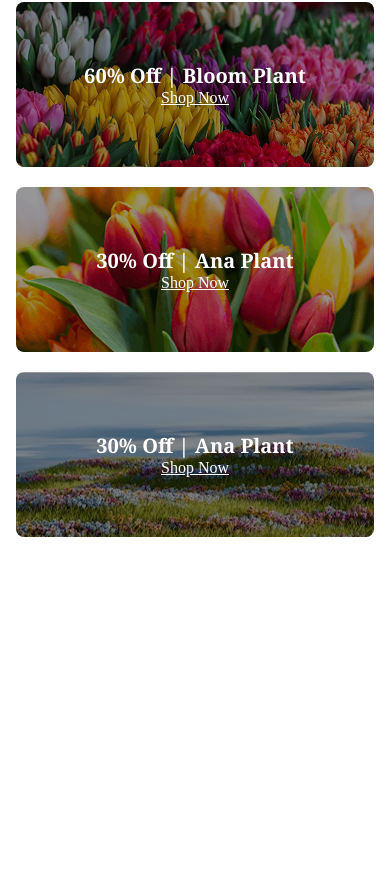
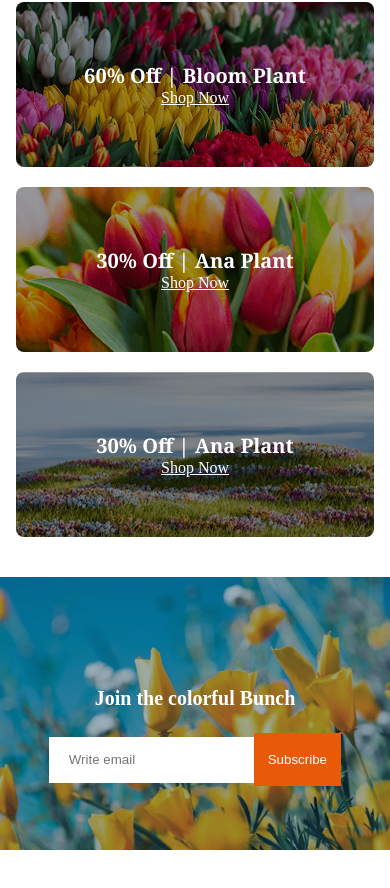
Before and after one commit to Sohag-Ali/Assingment-02, a plain HTML site: page index.html in a window 390 px wide. Shown: the part 2810-3698 px from the top of the page. Before the commit the page ends 3387 px from the top, so only its background shows below. Drawn offline with Linux system fonts and the light colour scheme.

Commit message:
join part

```diff
--- a/index.html
+++ b/index.html
@@ -9,7 +9,7 @@
 </head>
 <body>
     <!-- .............Header section............ -->
-    <header class="hid">
+    <header class="hi">
 <!-- ..............navbar...................... -->
 
         <nav class=" navbar container display-flex">
@@ -322,6 +322,16 @@
 
         </section>
 
+        <!-- .............join the colorful................. -->
+
+        <section class="join-section">
+            <h1>Join the colorful Bunch</h1>
+            <div class="join-email">
+            <input type="email" name="" id="" placeholder="Write email">
+            <button class="btn-j">Subscribe</button>
+            </div>
+        </section>
+
     </main>
 
 
--- a/styles/styles.css
+++ b/styles/styles.css
@@ -350,6 +350,53 @@
 }
 
 
+/* ......................Join the colorful................. */
+
+.join-section {
+    background-image: url(../assets/news-letter-bg.png);
+    background-repeat: no-repeat;
+    background-position: center;
+    background-size: cover;
+    width: 100%;
+    padding-top: 199px;
+    padding-bottom: 193px;
+    margin-bottom: 50px;
+    display: flex;
+    flex-direction: column;
+    justify-content: center;
+    align-items: center;
+    gap: 23px;
+}
+.join-section h1 {
+    font-size: 3.125rem;
+    color: #FFFFFF;
+    font-weight: bold;
+    text-align: center;
+}
+.join-email {
+    display: flex;
+    justify-content: center;
+    align-items: center;
+    text-align: center;
+    width: 40%;
+}
+.join-email input {
+    width: 75%;
+    padding:19px 0px 15.5px 20px;
+    border: none;
+    color: rgba(0, 0, 0, 0.5);
+}
+.btn-j {
+     background-color: #E95A08;
+    color: #FFFFFF;
+    padding: 19px 53.5px;
+    font-weight: semi-bold;
+    text-decoration: none;
+    border: none;
+    width: 25%;
+}
+
+
 @media screen and (max-width: 576px) {
 
     /* ..............navbaar for mobile ............ */
@@ -524,5 +571,39 @@
     font-size: 1rem;
 }
 
+/* .............join section for mobile............ */
+
+.join-section {
+    background-image: url(../assets/news-letter-bg.png);
+    background-repeat: no-repeat;
+    background-position: center;
+    background-size: cover;
+    width: 100%;
+    padding-top: 110.5px;
+    padding-bottom: 64px;
+    display: flex;
+    flex-direction: column;
+    justify-content: center;
+    align-items: center;
+    gap: 23px;
+}
+.join-section h1 {
+    font-size: 1.25rem;
+}
+.join-email {
+    width: 75%;
+}
+.join-email input {
+    width: 70%;
+    padding:15.5px 0px 15.5px 20px;
+    color: rgba(0, 0, 0, 0.5);
+}
+.btn-j {
+    padding: 19px 12px;
+    width: 30%;
 
 }
+
+
+
+}
```
